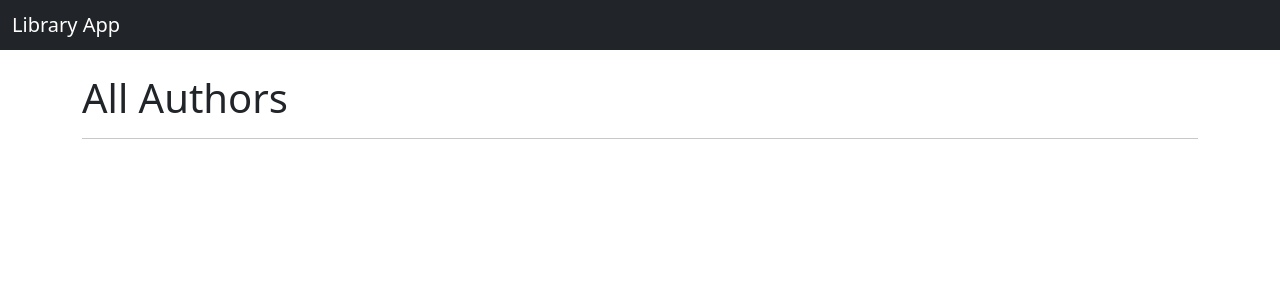
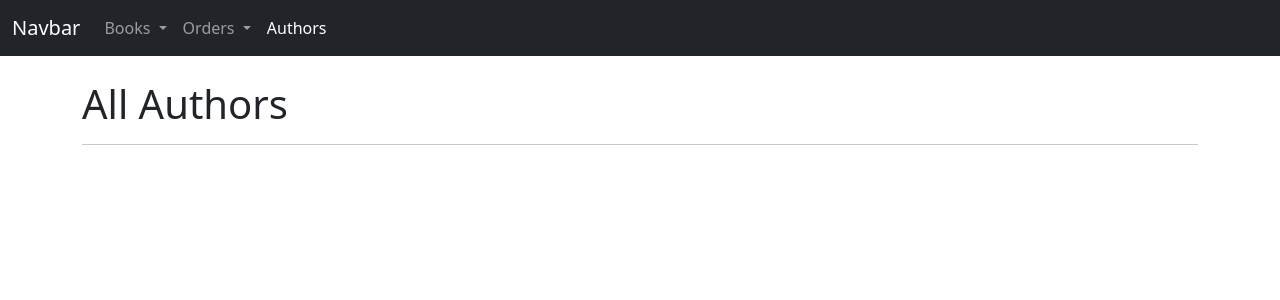
Before and after one commit to zakh-d/rest-api-om7-s18-team14, a Django app: page /author/all/ in a window 1280 px wide. Shown: the top 300 px of the page. Run offline with Django 3.2, Linux system fonts and the light colour scheme; data that the repository does not hold is empty; some libraries are stand-ins or nearby versions.

Commit message:
Navigation links added

```diff
--- a/templates/_base.html
+++ b/templates/_base.html
@@ -3,19 +3,92 @@
 <head>
     <meta charset="UTF-8">
     <title>{% block title %}Library App{% endblock %}</title>
-    <link href="https://cdn.jsdelivr.net/npm/bootstrap@5.1.3/dist/css/bootstrap.min.css" rel="stylesheet" integrity="sha384-1BmE4kWBq78iYhFldvKuhfTAU6auU8tT94WrHftjDbrCEXSU1oBoqyl2QvZ6jIW3" crossorigin="anonymous">
-    <script src="https://cdn.jsdelivr.net/npm/bootstrap@5.1.3/dist/js/bootstrap.bundle.min.js" integrity="sha384-ka7Sk0Gln4gmtz2MlQnikT1wXgYsOg+OMhuP+IlRH9sENBO0LRn5q+8nbTov4+1p" crossorigin="anonymous"></script>
+    <link href="https://cdn.jsdelivr.net/npm/bootstrap@5.1.3/dist/css/bootstrap.min.css" rel="stylesheet"
+          integrity="sha384-1BmE4kWBq78iYhFldvKuhfTAU6auU8tT94WrHftjDbrCEXSU1oBoqyl2QvZ6jIW3" crossorigin="anonymous">
+    <script src="https://cdn.jsdelivr.net/npm/bootstrap@5.1.3/dist/js/bootstrap.bundle.min.js"
+            integrity="sha384-ka7Sk0Gln4gmtz2MlQnikT1wXgYsOg+OMhuP+IlRH9sENBO0LRn5q+8nbTov4+1p"
+            crossorigin="anonymous"></script>
 </head>
 <body>
 
-    <nav class="navbar navbar-dark bg-dark">
-        <div class="container-fluid">
-            <span class="navbar-brand mb-0 h1">Library App</span>
+<nav class="navbar navbar-expand-lg navbar-dark bg-dark">
+    <div class="container-fluid">
+        <a class="navbar-brand" href="#">Navbar</a>
+        <button class="navbar-toggler" type="button" data-bs-toggle="collapse" data-bs-target="#navbarSupportedContent"
+                aria-controls="navbarSupportedContent" aria-expanded="false" aria-label="Toggle navigation">
+            <span class="navbar-toggler-icon"></span>
+        </button>
+        <div class="collapse navbar-collapse" id="navbarSupportedContent">
+            <ul class="navbar-nav me-auto mb-2 mb-lg-0">
+
+                <li class="nav-item dropdown">
+                    <a class="nav-link dropdown-toggle" href="#" id="navbarDropdown" role="button"
+                       data-bs-toggle="dropdown" aria-expanded="false">
+                        Books
+                    </a>
+                    <ul class="dropdown-menu" aria-labelledby="navbarDropdown">
+                        {% url 'all_books' as all_books %}
+                        <li>
+                            <a class="dropdown-item {% if request.path == all_books %}active{% endif %}"
+                               href="{{ all_books }}">All Books</a>
+                        </li>
+                        {% url 'filter_books' as filter_books %}
+                        <li>
+                            <a class="dropdown-item {% if request.path == filter_books %}active{% endif %}"
+                               href="{{ filter_books }}">Filter Books</a>
+                        </li>
+                        <li>
+                            {% url 'unordered_books' as free_books %}
+                            <a class="dropdown-item {% if request.path == free_books %}active{% endif %}"
+                               href="{{ free_books }}">Available Books</a>
+                        </li>
+                        <li>
+                            {% url 'sorted_books' as sorted_books %}
+                            <a class="dropdown-item {% if request.path == sorted_books %}active{% endif %}"
+                               href="{{ sorted_books }}">Sorted Books</a>
+                        </li>
+                    </ul>
+                </li>
+
+                <li class="nav-item dropdown">
+                    <a class="nav-link dropdown-toggle" href="#" id="navbarDropdown" role="button"
+                       data-bs-toggle="dropdown" aria-expanded="false">
+                        Orders
+                    </a>
+                    <ul class="dropdown-menu" aria-labelledby="navbarDropdown">
+                        {% url 'all_orders' as all_orders %}
+                        <li>
+                            <a class="dropdown-item {% if request.path == all_orders %}active{% endif %}"
+                               href="{{ all_orders }}">All Orders</a>
+                        </li>
+                        <li>
+                            {% url 'debtors' as debtors %}
+                            <a class="dropdown-item {% if request.path == debtors %}active{% endif %}"
+                               href="{{ debtors }}">Debtors</a>
+                        </li>
+                        <li>
+                            {% url 'sorted_orders' as sorted_orders %}
+                            <a class="dropdown-item {% if request.path == sorted_orders %}active{% endif %}"
+                               href="{{ sorted_orders }}">Sorted Orders</a>
+                        </li>
+                    </ul>
+                </li>
+
+            <li class="vav-item">
+                {% url 'all_authors' as all_authors %}
+                <a href="{{ all_authors }}" class="nav-link {% if request.path == all_authors %}active{% endif %}">
+                Authors
+                </a>
+            </li>
+
+
+            </ul>
         </div>
-    </nav>
-    {% block content %}
+    </div>
+</nav>
+{% block content %}
 
-    {% endblock %}
+{% endblock %}
 
 </body>
 </html>
```
